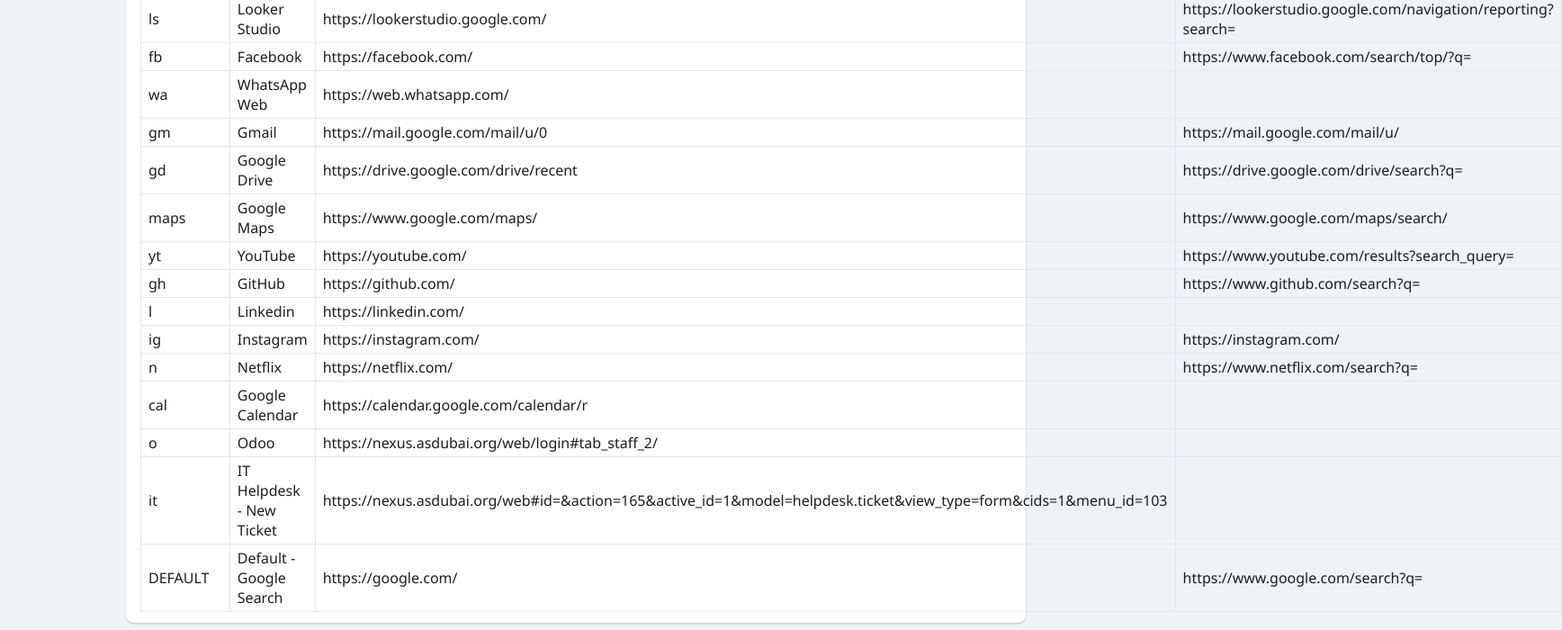
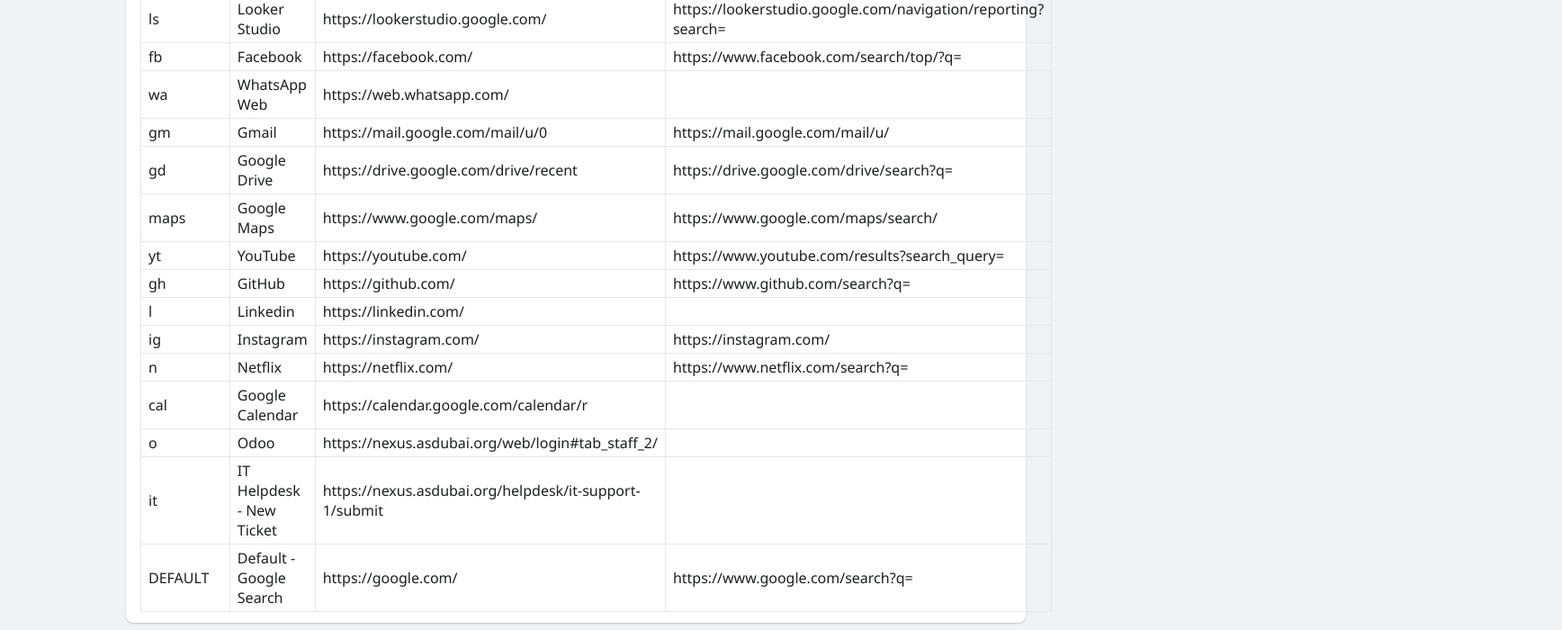
Before and after one commit to asdubai-org/bunnylol, a React (Create React App) app: page /#/ in a window 1280 px wide. Shown: the part 316-1016 px from the top of the page at 90% size, 1736 px wide, since content can reach past the window. Built offline with nearby package versions, Linux system fonts and the light colour scheme.

Commit message:
update it ticket

```diff
--- a/src/Commands.js
+++ b/src/Commands.js
@@ -72,7 +72,7 @@
     },
     it: {
         name: "IT Helpdesk - New Ticket",
-        url: "https://nexus.asdubai.org/web#id=&action=165&active_id=1&model=helpdesk.ticket&view_type=form&cids=1&menu_id=103"
+        url: "https://nexus.asdubai.org/helpdesk/it-support-1/submit"
     },
     DEFAULT: {
         name: "Default - Google Search",
```
